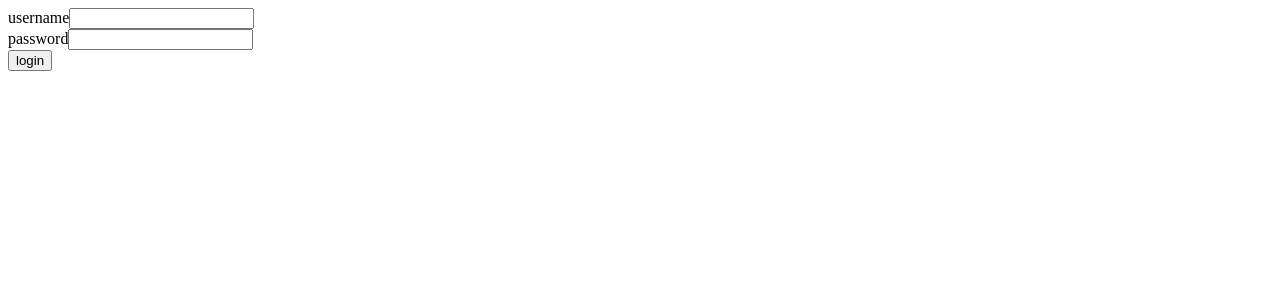
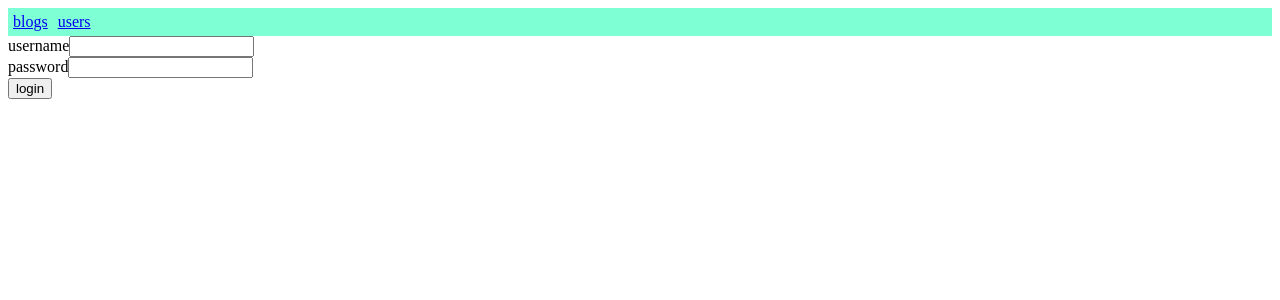
Before and after one commit to leebissessar5/full-stack-open, a React (Create React App) app in the folder part7/bloglist-frontend/: page / in a window 1280 px wide. Shown: the top 300 px of the page. Built offline with nearby package versions, Linux system fonts and the light colour scheme.

Commit message:
complete ex7.17

```diff
--- a/part7/bloglist-frontend/src/App.js
+++ b/part7/bloglist-frontend/src/App.js
@@ -10,7 +10,7 @@ import BlogList from './components/BlogList'
 import UserList from './components/UserList'
 import { useUserValue, useUserDispatch } from './components/UserContext'
 import { useNotificationDispatch } from './components/NotificationContext'
-import { Routes, Route } from 'react-router-dom'
+import { Routes, Route, Link } from 'react-router-dom'
 import UserView from './components/UserView'
 import Blog from './components/Blog'
 
@@ -73,22 +73,41 @@ const App = () => {
   const loginInfo = () => (
     <div>
       <form onSubmit={handleLogout}>
-        <div>
-          <p>{user.name} logged in</p>
-          <button type="submit">logout</button>
+        <div style={padding}>
+          <p>
+            {user.name} logged in <button type="submit">logout</button>
+          </p>
         </div>
       </form>
     </div>
   )
 
+  const padding = {
+    padding: 5,
+  }
+
   return (
     <div>
+      <div
+        style={{
+          display: 'flex',
+          alignItems: 'baseline',
+          backgroundColor: 'aquamarine',
+        }}
+      >
+        <Link style={padding} to="/">
+          blogs
+        </Link>
+        <Link style={padding} to="/users">
+          users
+        </Link>
+        {user && loginInfo()}
+      </div>
       <Notification />
       {!user && <LoginForm handleLogin={handleLogin} />}
       {user && (
         <>
-          <h2>blogs</h2>
-          {loginInfo()}
+          <h2>blog app</h2>
           <Routes>
             <Route
               path="/"
```
